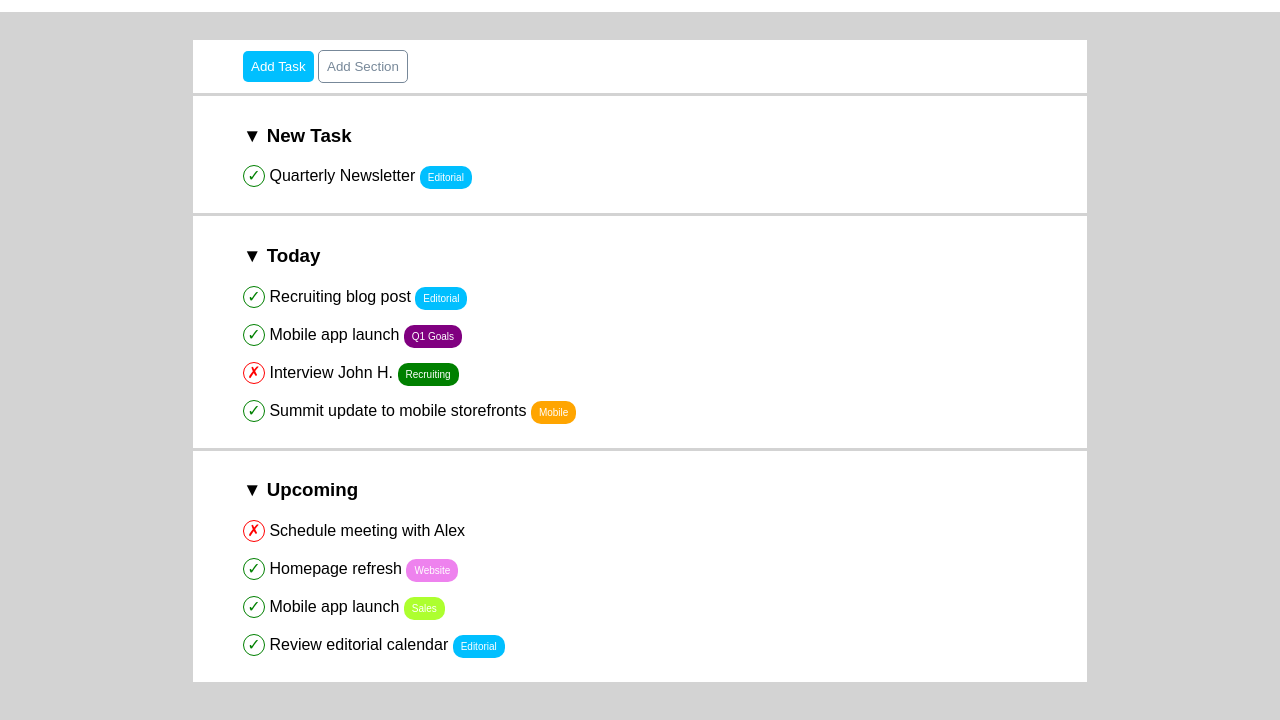
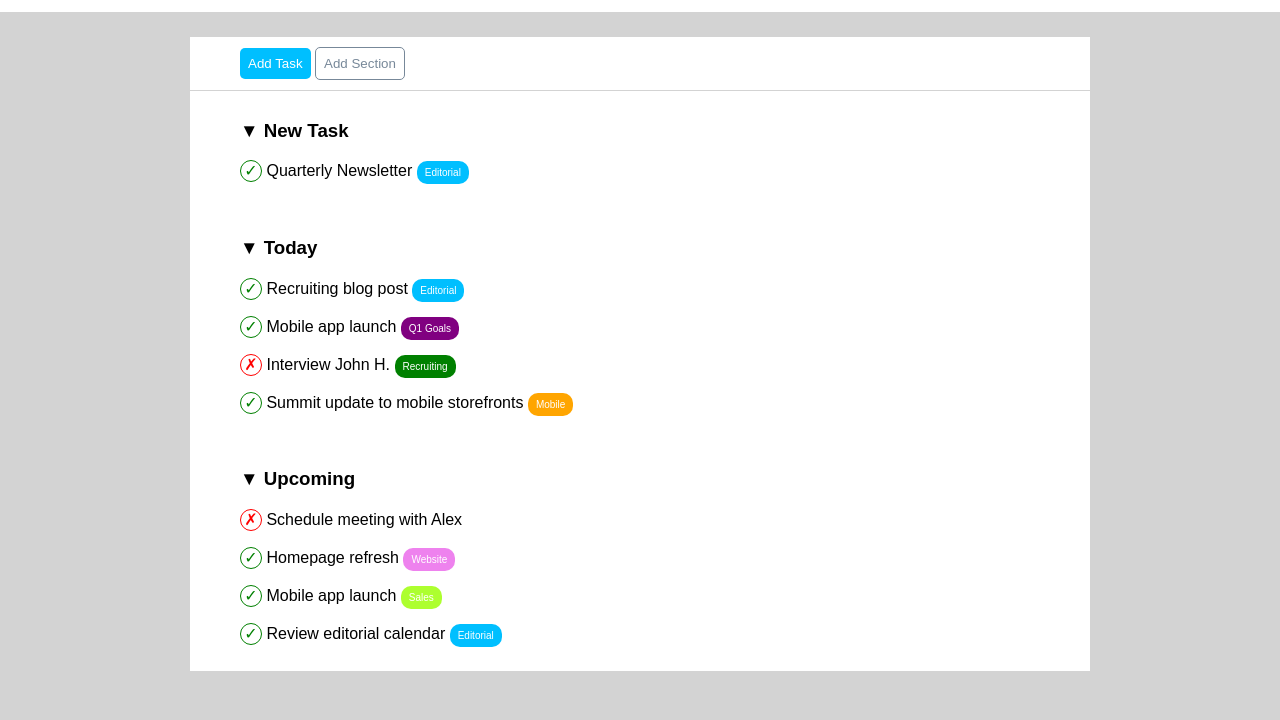
Before and after one commit to GiorgioFontana-12/html-css-toboolist, a plain HTML site: page index.html in a window 1280 px wide. Shown: the part 68-788 px from the top of the page. Drawn offline with Linux system fonts and the light colour scheme.

Commit message:
fix margin

```diff
--- a/css/style.css
+++ b/css/style.css
@@ -29,8 +29,7 @@ main{
 
 .button {
     padding: 10px 50px;
-    border-bottom: 1px;
-    border: solid lightgray;
+    border-bottom: 1px solid lightgray;
 }
 
 #bw {
@@ -49,11 +48,8 @@ main{
     border-radius: 5px;
 }
 
-.margin {
+.Checklist {
     padding: 10px 50px;
-    border-bottom: 1px;
-    border: solid lightgray;
-    border-top: 0px;
 }
 
 .cerchiettov {
--- a/index.html
+++ b/index.html
@@ -22,12 +22,12 @@
             <button id="wb">Add Section</button>
          </div>
 
-         <div class="margin">
+         <div class="Checklist">
             <h3>&#9660; New Task</h3>
             <p> <span class="cerchiettov"> &check; </span> Quarterly Newsletter <span class="arrotondataAzz" class="azzurro">Editorial</span></p>
          </div>
 
-         <div class="margin">
+         <div class="Checklist">
             <h3>&#9660; Today </h3>
             <p> <span class="cerchiettov"> &check; </span> Recruiting blog post <span class="arrotondataAzz"> Editorial</span></p>
             <p> <span class="cerchiettov"> &check; </span> Mobile app launch <span class="arrotondataVio"> Q1 Goals </span></p>
@@ -35,7 +35,7 @@
             <p> <span class="cerchiettov"> &check; </span> Summit update to mobile storefronts <span class="arrotondataAran"> Mobile </span></p>
          </div>
 
-         <div class="margin">
+         <div class="Checklist">
             <h3>&#9660; Upcoming </h3>
             <p> <span class="cerchiettor"> &cross; </span> Schedule meeting with Alex
             <p> <span class="cerchiettov"> &check; </span> Homepage refresh <span class="arrotondataRosa"> Website </span></p>
```
